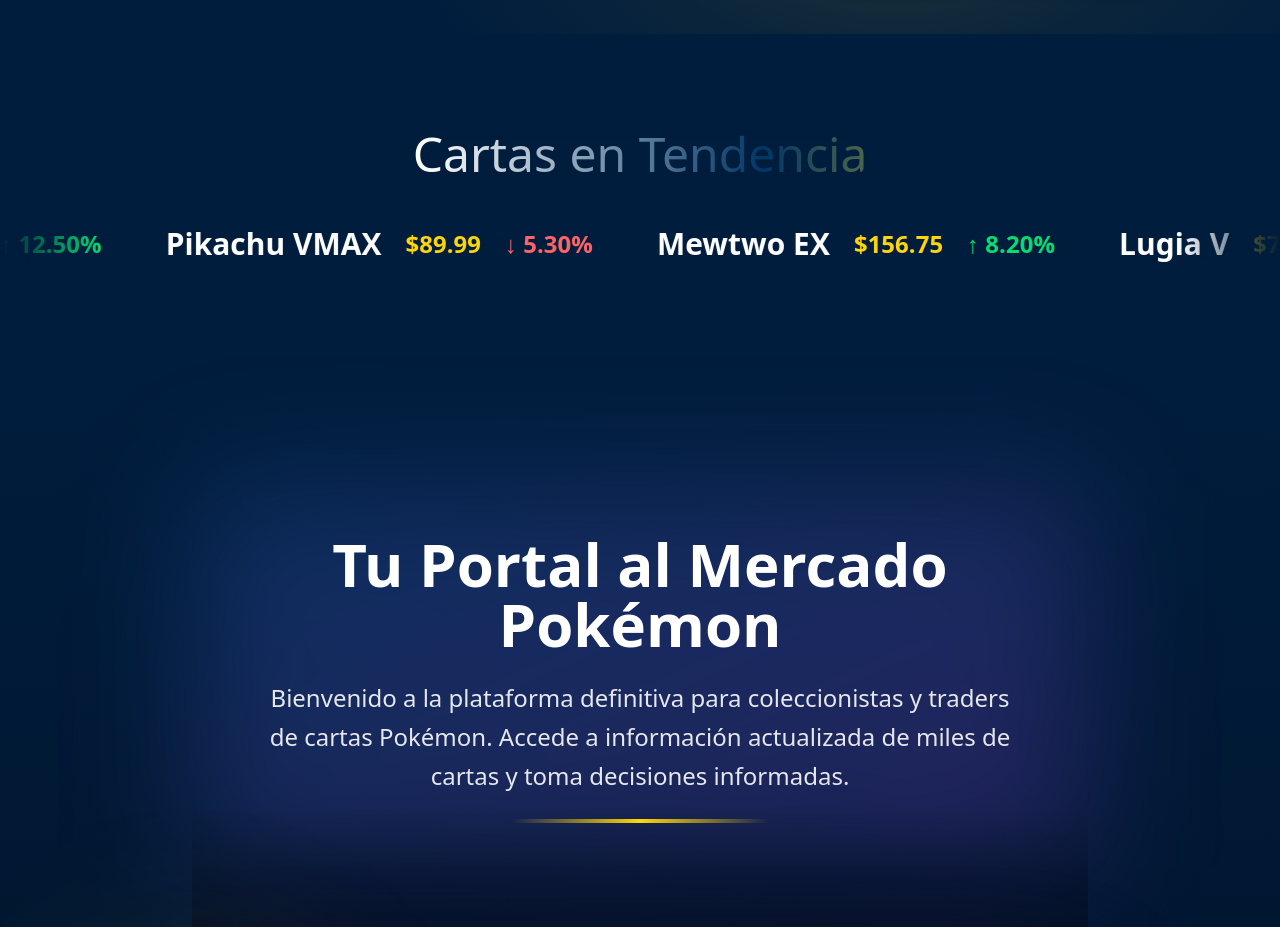
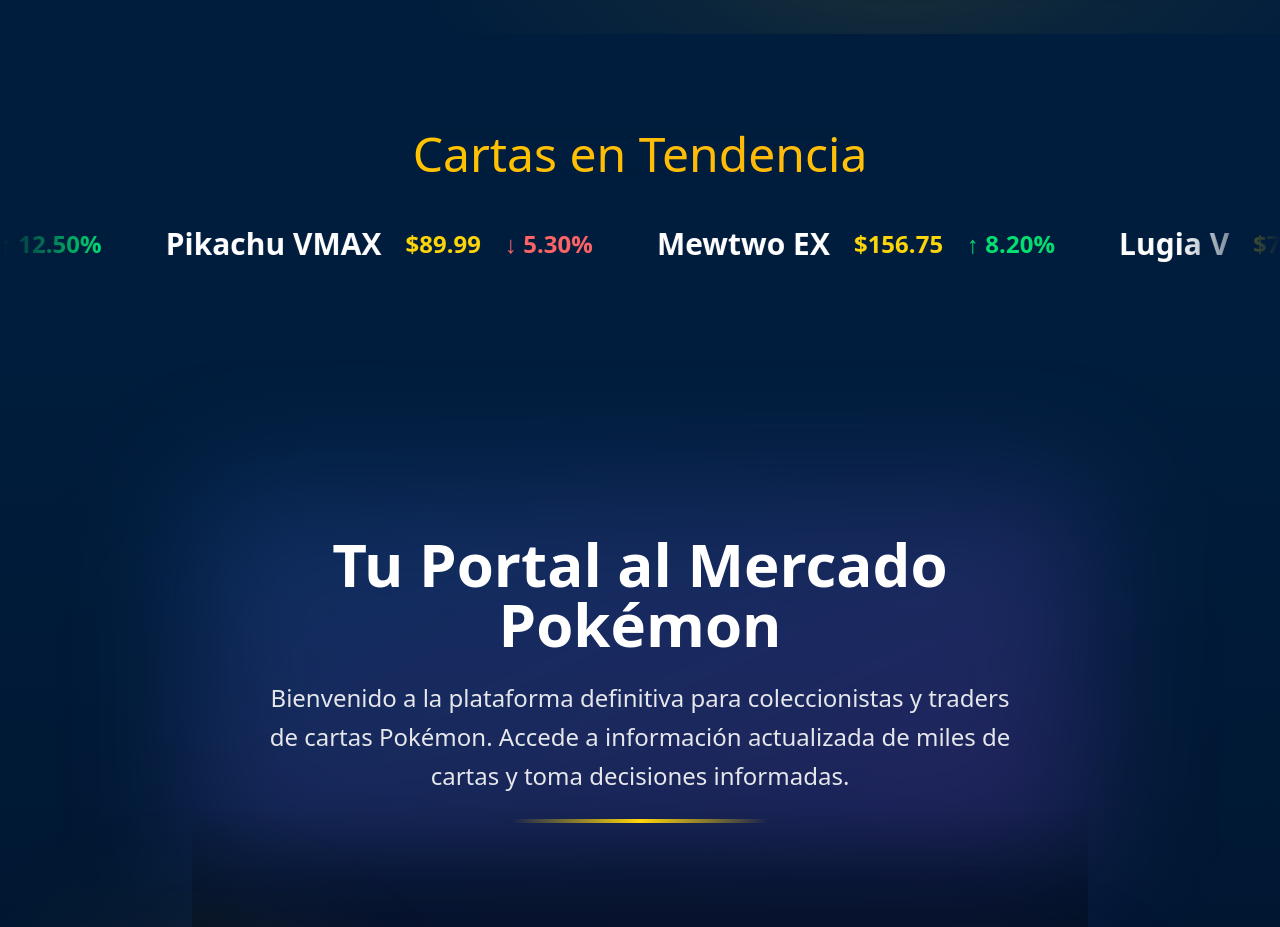
Before and after one commit to patatavolc/Poke-Price-Tracker, a Next.js app in the folder frontend/: page / in a window 1280 px wide. Shown: the part 780-1707 px from the top of the page. Built offline with nearby package versions, Linux system fonts and the light colour scheme.

Commit message:
frontend: update color gradient in Home component for improved visual appeal

```diff
--- a/frontend/src/app/globals.css
+++ b/frontend/src/app/globals.css
@@ -143,3 +143,32 @@
         @apply bg-background text-foreground;
     }
 }
+
+/* ---break---*/
+
+/* Estilos personalizados para scrollbar */
+::-webkit-scrollbar {
+    width: 16px;
+    height: 16px;
+}
+
+::-webkit-scrollbar-track {
+    background: #000814;
+    border-radius: 10px;
+}
+
+::-webkit-scrollbar-thumb {
+    background: linear-gradient(180deg, #003566 0%, #ffd60a 50%, #003566 100%);
+    border-radius: 10px;
+    border: 2px solid #000814;
+}
+
+::-webkit-scrollbar-thumb:hover {
+    background: linear-gradient(180deg, #ffd60a 0%, #ffc300 50%, #ffd60a 100%);
+}
+
+/* Firefox */
+* {
+    scrollbar-width: auto;
+    scrollbar-color: #ffd60a #000814;
+}
--- a/frontend/src/app/page.js
+++ b/frontend/src/app/page.js
@@ -135,7 +135,7 @@
             <section className="py-16 lg:py-24">
                 <div className="container mx-auto px-4 mb-12">
                     <GradientText
-                        colors={["#ffd60a", "#ffffff", "#003566", "#ffd60a"]}
+                        colors={["#ffd60a", "#ffc300", "#ffba08", "#ffd60a"]}
                         animationSpeed={4}
                         direction="horizontal"
                         className="text-4xl lg:text-5xl font-bold text-center"
```
Lines whose indentation alone changed are shown as unchanged.
